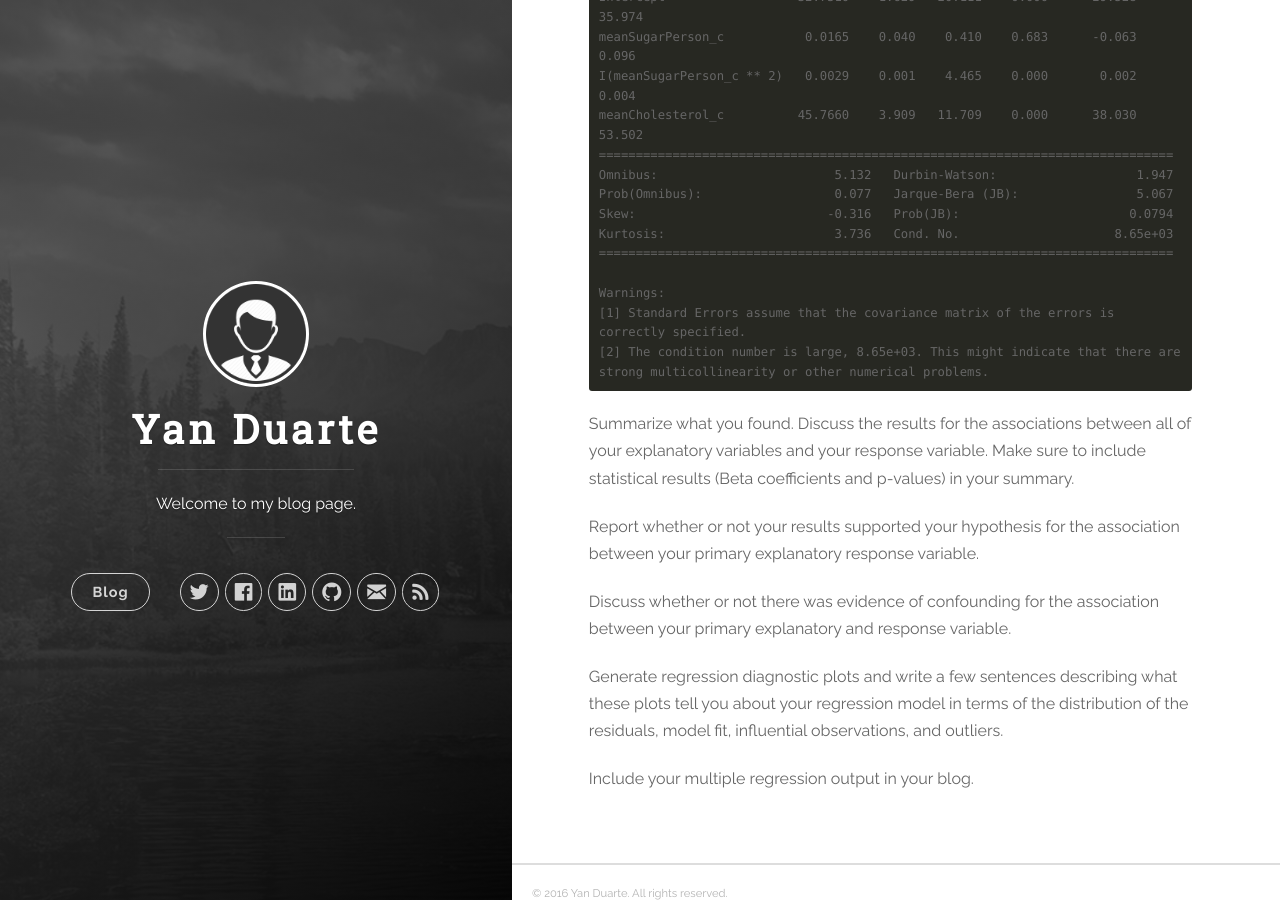
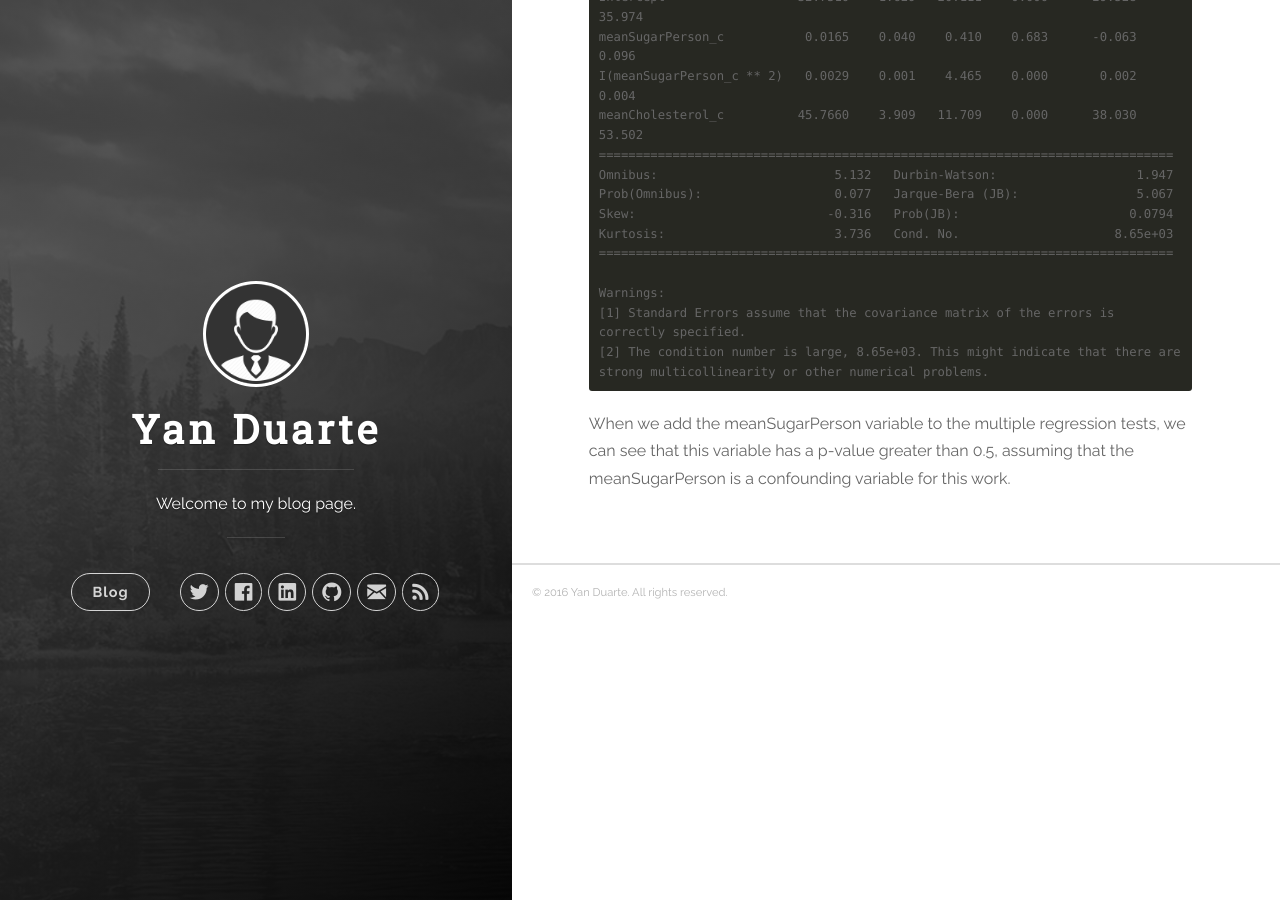
Before and after one commit to yan-duarte/yan-duarte.github.io, a Jekyll site: the page built from _posts/2016-09-12-RMP-Assignment3.md, in a window 1280 px wide and 900 px high, scrolled down 7084 px. Built offline with Jekyll 4.4.1, drawn with Linux system fonts in a browser that asks for light colours; nearby versions of some CDN libraries.

Commit message:
Updated 2016-09-12-RMP-Assignment3.md

````diff
--- a/_posts/2016-09-12-RMP-Assignment3.md
+++ b/_posts/2016-09-12-RMP-Assignment3.md
@@ -107,6 +107,10 @@ Warnings:
 [1] Standard Errors assume that the covariance matrix of the errors is correctly specified.
 
 ```
+
+
+
+
 
 ```python
 # quadratic (polynomial) regression analysis
@@ -258,16 +262,4 @@ Warnings:
 strong multicollinearity or other numerical problems.
 ```
 
-Summarize what you found. Discuss the results for the associations between all of your explanatory variables and your response variable. Make sure to include statistical results (Beta coefficients and p-values) in your summary.
-
-
-Report whether or not your results supported your hypothesis for the association between your primary explanatory response variable.
-
-
-Discuss whether or not there was evidence of confounding for the association between your primary explanatory and response variable.
-
-
-Generate regression diagnostic plots and write a few sentences describing what these plots tell you about your regression model in terms of the distribution of the residuals, model fit, influential observations, and outliers.
-
-
-Include your multiple regression output in your blog.
+When we add the meanSugarPerson variable to the multiple regression tests, we can see that this variable has a p-value greater than 0.5, assuming that the meanSugarPerson is a confounding variable for this work.
````
